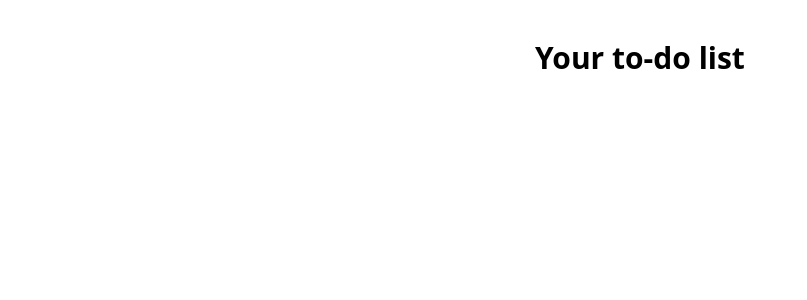
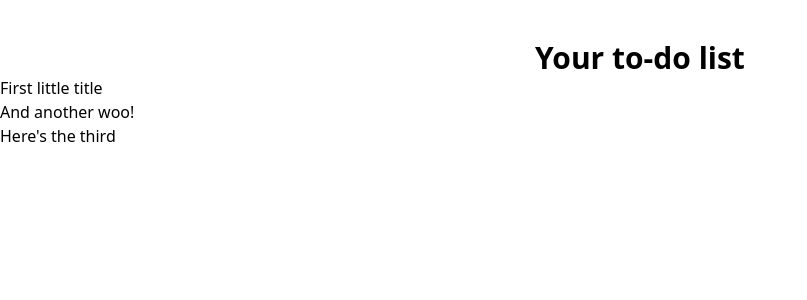
Before and after one commit to aleadbetterdev/React-front-end, a React (Vite) app in the folder 2024-react/: page / in a window 1280 px wide. Shown: the top 300 px of the page, without its empty margins (0-807 px from the left). Built offline with nearby package versions, Linux system fonts and the light colour scheme.

Commit message:
type made, list called and functioned 32.28

```diff
--- a/2024-react/src/App.tsx
+++ b/2024-react/src/App.tsx
@@ -1,4 +1,6 @@
 // no imports needed, no return block needed
+
+import { dummyData } from "./data/todos"
 
 function App() {
 
@@ -7,6 +9,15 @@ function App() {
       <h1 className="font-bold text-3xl text-center">
         Your to-do list
       </h1>
+      <div>
+        <div>
+          {dummyData.map(todo => (
+            <p key={todo.id}>
+              {todo.title}
+            </p>
+          ))}
+        </div>
+      </div>
     </main>
   )
 }
--- /dev/null
+++ b/2024-react/src/data/todos.ts
@@ -0,0 +1,20 @@
+// get the type of interface from file
+import { Todo } from "../types/todo";
+// The data types are inferred from above //
+export const dummyData: Todo[] = [
+    {
+        id: 1,
+        title: "First little title",
+        completed: false,
+    },
+    {
+        id: 2,
+        title: "And another woo!",
+        completed: false,
+    },
+    {
+        id: 3,
+        title: "Here's the third",
+        completed: false,
+    },
+];
--- /dev/null
+++ b/2024-react/src/types/todo.ts
@@ -0,0 +1,5 @@
+export interface Todo {
+    id: number;
+    title: string;
+    completed: boolean;
+}
```
